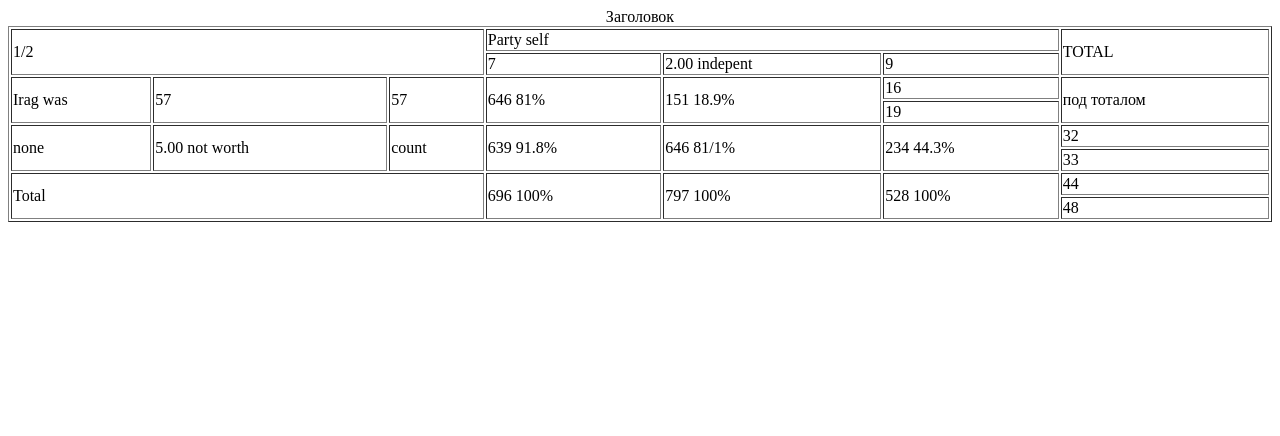
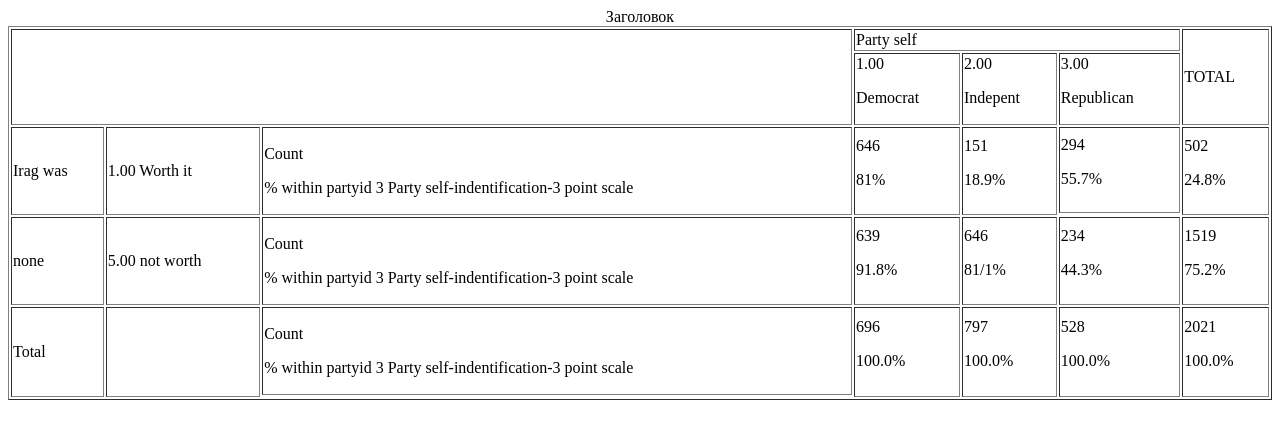
Before and after one commit to dtoolsukraine/Homeworks, a plain HTML site: page homework6/index.html in a window 1280 px wide. Drawn offline with Linux system fonts and the light colour scheme.

Commit message:
Update index.html

```diff
--- a/homework6/index.html
+++ b/homework6/index.html
@@ -4,6 +4,7 @@
     <meta charset="UTF-8">
     <meta name="viewport" content="width=device-width, initial-scale=1.0">
     <title>Document</title>
+    <link rel="stylesheet" href="indexdomashka.css">
 </head>
 <body>
 
@@ -12,81 +13,70 @@
 
 
 
-
         <tbody>
             <tr>
-                <td rowspan="2"  colspan="3">1/2</td>
+                <td rowspan="2"  colspan="3"></td>
                 <td rowspan="1"  colspan="3">Party self</td>
                  <td rowspan="2">TOTAL</td>
+            </tr>
 
-
-
+                            <tr>
+                                <td> 1.00 <p>Democrat</p></td>
+                                <td> 2.00 <p>Indepent</p></td>
+                                <td> 3.00 <p>Republican</p></td>
+                            </tr>
+                                    <tr>
+                                        <td rowspan="2" colspan="1">Irag was</td>
+                                        <td rowspan="2">1.00 Worth it</td>
+                                        <td rowspan="2">
+                                            <p>
+                                        <p> Count</p>
+                                            <p></p>% within partyid 3 Party self-indentification-3 point scale</p></td>
+                                        <td rowspan="2">646 <p>81%</p></td>
+                                        <td rowspan="2">151 <p>18.9%</p></td>
+                                        <td> 294 <p>55.7%</p></td>
+                                        <td rowspan="2">502 <p>24.8%</p></td>
 
                                     </tr>
                                             <tr>
-                <td> 7</td>
-
-                <td> 2.00 indepent</td>
-                <td> 9</td>
-
-
-
-
-
-
-            </tr>
-            <tr>
-                <td rowspan="2" colspan="1">Irag was</td>
-                <td rowspan="2">57</td>
-                <td rowspan="2">57</td>
-                <td rowspan="2">646 81%</td>
-                <td rowspan="2">151 18.9%</td>
-                <td> 16</td>
-                <td rowspan="2">под тоталом</td>
-
-
-            </tr>
-            <tr>
-                <td> 19</td>
-
-
-
-
 
 
                                             </tr>
                                <tr>
                           <td rowspan="2" colspan="1">none</td>
                                 <td rowspan="2">5.00 not worth</td>
-                <td rowspan="2">count</td>
-                <td rowspan="2">639 91.8%</td>
-                <td rowspan="2">646 81/1%</td>
-                <td rowspan="2">234 44.3%</td>
-                <td> 32</td>
+                                       <td rowspan="2"><p>
+                                        <p> Count</p>
+                                            <p></p>% within partyid 3 Party self-indentification-3 point scale</p></td>
+                                      <td rowspan="2">639 <p>91.8%</td>
+                                        <td rowspan="2">646 <p>81/1%</p></td>
+                                       <td rowspan="2">234 <p>44.3%</p></td>
+                                           <td rowspan="2">1519 <p>75.2%</p></td>
+
                                                         </tr>
                                                                                 <tr>
-                <td>33</td>
+
+
+
+                                                                                </tr>
+                                      <tr>
+                                                <td rowspan="2">Total</td>
+                                                         <td rowspan="2"> </td>
+                                                         <td> <p> Count </p>
+                                                         <p>% within partyid 3 Party self-indentification-3 point scale</p></td>
+                                                     <td rowspan="2">696 <p>100.0%</p></td>
+                                                 <td rowspan="2">797 <p>100.0%</p></td>
+                                                 <td rowspan="2">528 <p>100.0%</p></td>
+                                                 <td rowspan="2">2021 <p>100.0%</p></td>
+
+                                              </tr>
+                                                                                 <tr>
 
 
 
 
                                                                                  </tr>
-            <tr>
-                <td rowspan="2" colspan="3">Total</td>
-                <td rowspan="2">696 100%</td>
-                <td rowspan="2">797 100%</td>
-                <td rowspan="2">528 100%</td>
-                <td> 44</td>
 
-
-            </tr>
-            <tr>
-
-                <td> 48</td>
-
-
-
-            </tr>
                                                                                                                 </tbody>
 
 </body>
```
Lines whose indentation alone changed are shown as unchanged.
